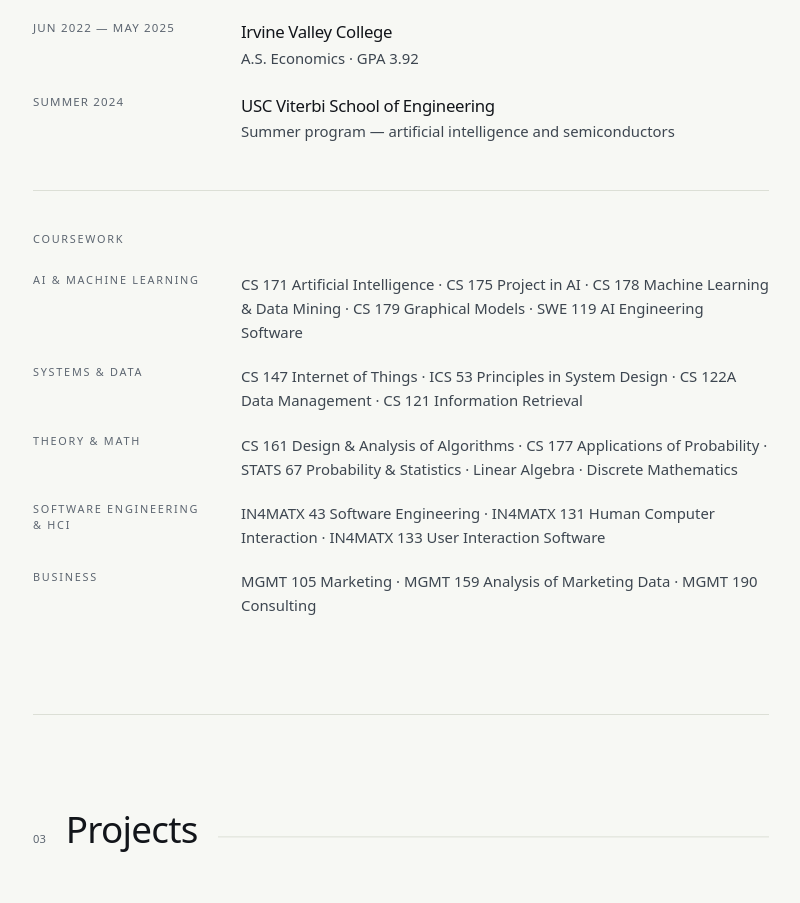
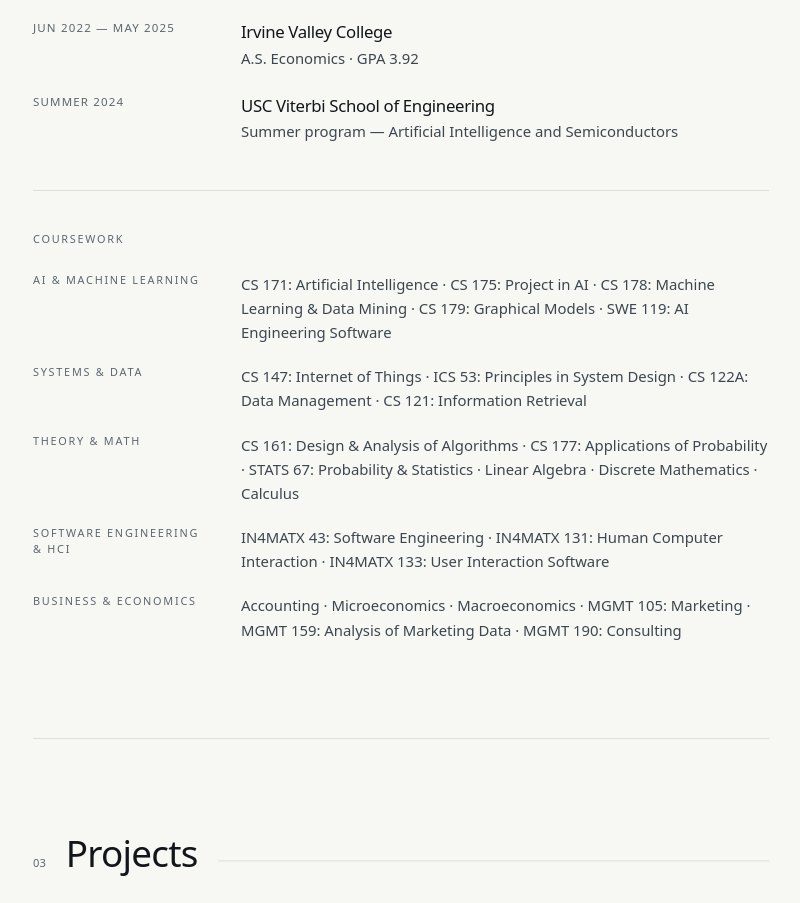
Before and after one commit to bvazrala/portfolio, a Next.js app: page / in a window 1280 px wide. Shown: the part 1880-2783 px from the top of the page, without its empty margins (431-1231 px from the left). Built offline with nearby package versions, Linux system fonts and the light colour scheme.

Commit message:
Update profile.ts

```diff
--- a/src/content/profile.ts
+++ b/src/content/profile.ts
@@ -229,7 +229,7 @@
   },
   {
     school: "USC Viterbi School of Engineering",
-    detail: "Summer program — artificial intelligence and semiconductors",
+    detail: "Summer program — Artificial Intelligence and Semiconductors",
     dates: "Summer 2024",
   },
 ];
@@ -238,46 +238,50 @@
   {
     group: "AI & machine learning",
     items: [
-      "CS 171 Artificial Intelligence",
-      "CS 175 Project in AI",
-      "CS 178 Machine Learning & Data Mining",
-      "CS 179 Graphical Models",
-      "SWE 119 AI Engineering Software",
+      "CS 171: Artificial Intelligence",
+      "CS 175: Project in AI",
+      "CS 178: Machine Learning & Data Mining",
+      "CS 179: Graphical Models",
+      "SWE 119: AI Engineering Software",
     ],
   },
   {
     group: "Systems & data",
     items: [
-      "CS 147 Internet of Things",
-      "ICS 53 Principles in System Design",
-      "CS 122A Data Management",
-      "CS 121 Information Retrieval",
+      "CS 147: Internet of Things",
+      "ICS 53: Principles in System Design",
+      "CS 122A: Data Management",
+      "CS 121: Information Retrieval",
     ],
   },
   {
     group: "Theory & math",
     items: [
-      "CS 161 Design & Analysis of Algorithms",
-      "CS 177 Applications of Probability",
-      "STATS 67 Probability & Statistics",
+      "CS 161: Design & Analysis of Algorithms",
+      "CS 177: Applications of Probability",
+      "STATS 67: Probability & Statistics",
       "Linear Algebra",
       "Discrete Mathematics",
+      "Calculus",
     ],
   },
   {
     group: "Software engineering & HCI",
     items: [
-      "IN4MATX 43 Software Engineering",
-      "IN4MATX 131 Human Computer Interaction",
-      "IN4MATX 133 User Interaction Software",
+      "IN4MATX 43: Software Engineering",
+      "IN4MATX 131: Human Computer Interaction",
+      "IN4MATX 133: User Interaction Software",
     ],
   },
   {
-    group: "Business",
+    group: "Business & Economics",
     items: [
-      "MGMT 105 Marketing",
-      "MGMT 159 Analysis of Marketing Data",
-      "MGMT 190 Consulting",
+      "Accounting",
+      "Microeconomics",
+      "Macroeconomics",
+      "MGMT 105: Marketing",
+      "MGMT 159: Analysis of Marketing Data",
+      "MGMT 190: Consulting",
     ],
   },
 ];
```
